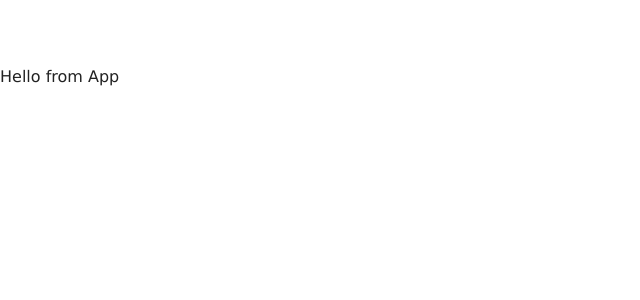
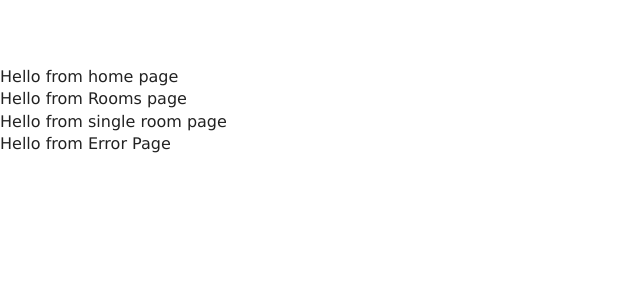
Before and after one commit to Mariamjaludi/resort, a React (Create React App) app: page / in a window 1280 px wide. Shown: the top 300 px of the page, without its empty margins (0-640 px from the left). Built offline with nearby package versions, Linux system fonts and the light colour scheme.

Commit message:
pages set up

```diff
--- a/src/App.js
+++ b/src/App.js
@@ -1,8 +1,19 @@
 import React from "react";
 import "./App.css";
 
+import Home from './pages/Home'
+import Rooms from './pages/Rooms'
+import SingleRoom from './pages/SingleRoom'
+import Error from './pages/Error'
+
 function App() {
-  return (<>Hello from App</>);
+  return (
+    <>
+    <Home />
+    <Rooms />
+    <SingleRoom />
+    <Error />
+    </>);
 }
 
 export default App;
--- /dev/null
+++ b/src/pages/Error.js
@@ -0,0 +1,10 @@
+import React from 'react';
+
+const Error = () => {
+  return (
+    <div>Hello from Error Page</div>
+  );
+}
+
+
+export default Error;
--- /dev/null
+++ b/src/pages/Home.js
@@ -0,0 +1,9 @@
+import React from 'react';
+
+ const Home = () => {
+   return (
+     <div>Hello from home page</div>
+   )
+ }
+
+export default Home
--- /dev/null
+++ b/src/pages/Rooms.js
@@ -0,0 +1,8 @@
+import React from 'react';
+
+const Rooms = () => {
+  return (<div>Hello from Rooms page</div>)
+}
+
+
+export default Rooms;
--- /dev/null
+++ b/src/pages/SingleRoom.js
@@ -0,0 +1,13 @@
+import React, { Component } from 'react';
+
+class SingleRoom extends Component {
+
+  render() {
+    return (
+      <div>Hello from single room page</div>
+    );
+  }
+
+}
+
+export default SingleRoom;
```
